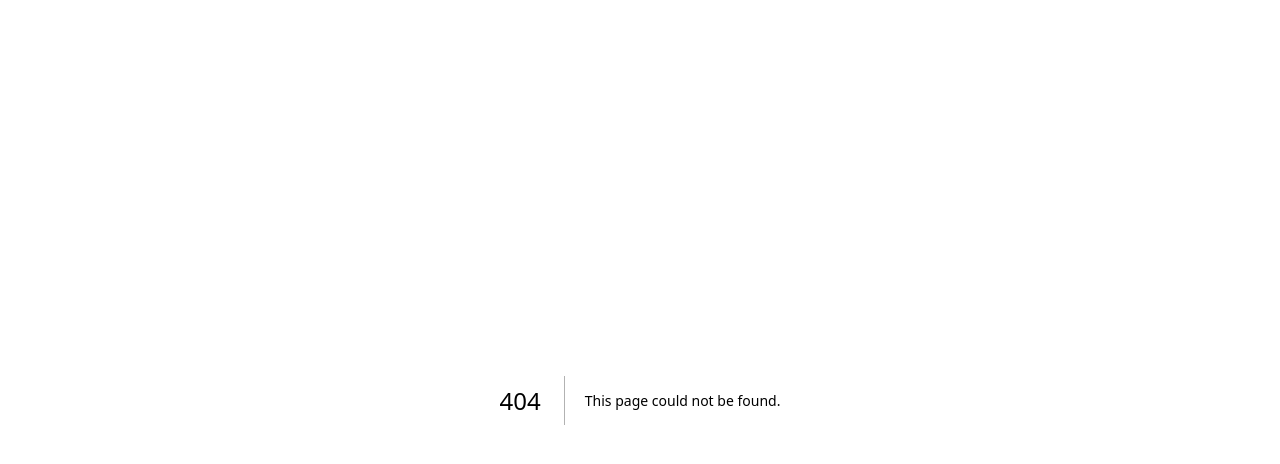
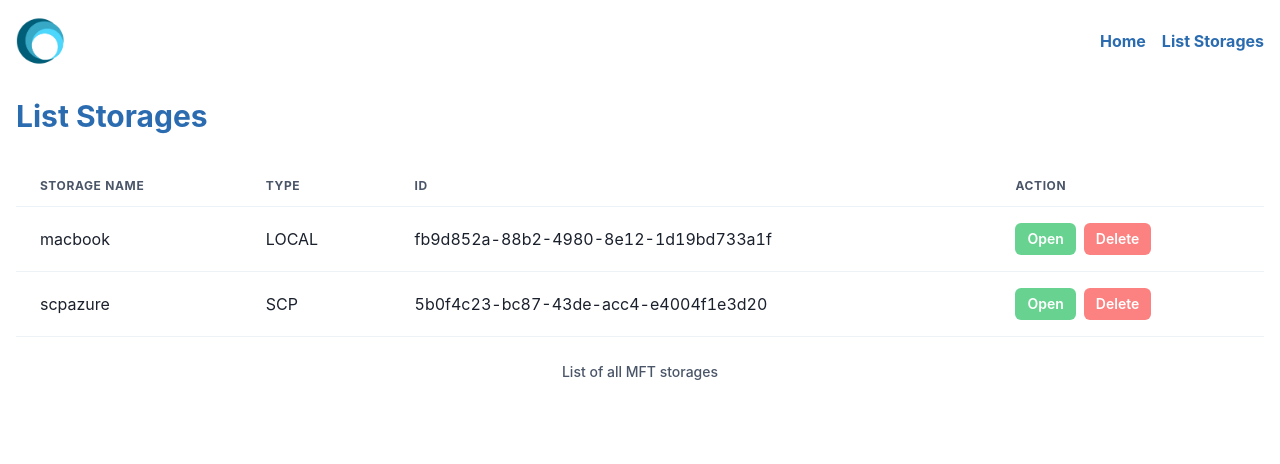
Before and after one commit to SagorLevy/Airavata-MFT-Frontend, a Next.js app: page /list-storages in a window 1280 px wide. Before the commit this address had no page. Shown: the top 464 px of the page. Built offline with nearby package versions, Linux system fonts and the light colour scheme; no server answers.

Commit message:
added latest changes

```diff
--- /dev/null
+++ b/components/NavBar.js
@@ -0,0 +1,25 @@
+import { Box, Flex, Link, Image } from '@chakra-ui/react';
+
+export const NavBar = () =>
+{
+    return (
+        <Box>
+
+            <Flex p={4} justify='space-between' alignItems='center'>
+                <Box>
+                    <Image src='/logo.png' alt='logo' height={50} />
+                </Box>
+
+                <Flex gap={4} color='blue.600' fontWeight='bold' >
+                    <Link href='/' _hover={{
+                        color: 'blue.800'
+                    }}>Home</Link>
+                    <Link href='/list-storages' _hover={{
+                        color: 'blue.800'
+                    }}>List Storages</Link>
+
+                </Flex>
+            </Flex>
+        </Box>
+    );
+};
--- a/main/main.js
+++ b/main/main.js
@@ -9,8 +9,8 @@ const appServe = app.isPackaged ? serve({
 const createWindow = () =>
 {
     const win = new BrowserWindow({
-        width: 800,
-        height: 600,
+        width: 1536,
+        height: 960,
         webPreferences: {
             preload: path.join(__dirname, "preload.js")
         }
--- a/package.json
+++ b/package.json
@@ -10,7 +10,11 @@
     "lint": "next lint"
   },
   "dependencies": {
+    "@chakra-ui/react": "^2.8.2",
+    "@emotion/react": "^11.11.4",
+    "@emotion/styled": "^11.11.0",
     "electron-serve": "^1.3.0",
+    "framer-motion": "^11.0.24",
     "next": "14.1.4",
     "react": "18.2.0",
     "react-dom": "18.2.0"
--- a/pages/_app.js
+++ b/pages/_app.js
@@ -1,7 +1,13 @@
-import '../styles/globals.css'
+// pages/_app.js
+import { ChakraProvider } from '@chakra-ui/react';
 
-function MyApp({ Component, pageProps }) {
-  return <Component {...pageProps} />
+function MyApp({ Component, pageProps })
+{
+  return (
+    <ChakraProvider>
+      <Component {...pageProps} />
+    </ChakraProvider>
+  );
 }
 
-export default MyApp
+export default MyApp;
--- /dev/null
+++ b/pages/list-storages.js
@@ -0,0 +1,99 @@
+
+import { useEffect } from 'react';
+import
+{
+    Button, Text, Table,
+    Thead,
+    Tbody,
+    Tfoot,
+    Tr,
+    Th,
+    Td,
+    TableCaption,
+    TableContainer,
+    Heading,
+    Container,
+    Flex
+} from '@chakra-ui/react';
+import { NavBar } from '../components/NavBar';
+
+const data = [
+    {
+        "name": "macbook",
+        "type": "LOCAL",
+        "id": "fb9d852a-88b2-4980-8e12-1d19bd733a1f"
+    },
+    {
+        "name": "scpazure",
+        "type": "SCP",
+        "id": "5b0f4c23-bc87-43de-acc4-e4004f1e3d20"
+    },
+];
+export default function ListStorages()
+{
+    useEffect(() =>
+    {
+        async function getData()
+        {
+            const response = await fetch('https://jsonplaceholder.typicode.com/todos/3');
+            const data = await response.json();
+            console.log('second page: ', data);
+        }
+
+        getData();
+    }, []);
+
+    const handleDelete = async (id) =>
+    {
+        console.log('deleting: ', id);
+    };
+    return (
+        <>
+            <NavBar />
+
+            <Container maxW='container.2xl' p={4}>
+                <Heading color='blue.600' size='lg'>List Storages</Heading>
+
+                <TableContainer mt={8}>
+                    <Table variant='simple'>
+                        <TableCaption>List of all MFT storages</TableCaption>
+                        <Thead>
+                            <Tr>
+                                <Th>Storage Name</Th>
+                                <Th>Type</Th>
+                                <Th>ID</Th>
+                                <Th>Action</Th>
+                            </Tr>
+                        </Thead>
+                        <Tbody alignitems='center'>
+                            {
+                                data.map((item, index) =>
+                                {
+                                    return (
+                                        <Tr key={index}>
+                                            <Td>{item.name}</Td>
+                                            <Td>{item.type}</Td>
+                                            <Td>{item.id}</Td>
+                                            <Td>
+                                                <Flex gap={2}>
+                                                    <Button bg='green.300' size='sm' color='white' _hover={{
+                                                        bg: 'green.600'
+                                                    }} as='a' href={`storage/${item.id}`}>Open</Button>
+
+                                                    <Button bg='red.300' size='sm' color='white' _hover={{
+                                                        bg: 'red.600'
+                                                    }} onClick={(e) => handleDelete(item.id)}>Delete</Button>
+                                                </Flex>
+                                            </Td>
+                                        </Tr>
+                                    );
+                                }
+                                )
+                            }
+                        </Tbody>
+                    </Table>
+                </TableContainer>
+            </Container>
+        </>
+    );
+}
```
Also changed, not shown: pages/index.js (+25 -64 lines), pages/storage/[id].js (added, +66 -0 lines), public/logo.png (added), 1 other file (tests, documents, lock files or other folders).
